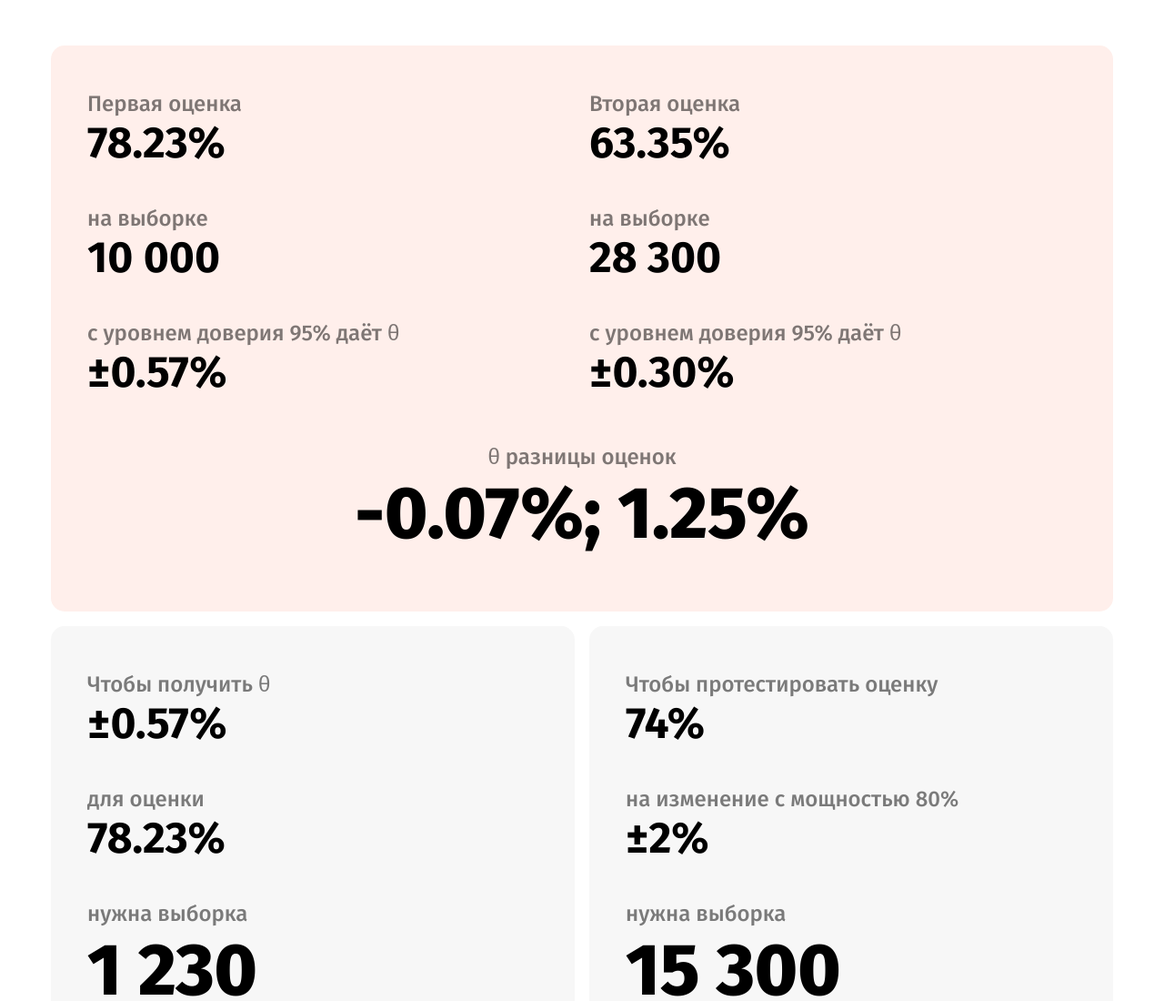
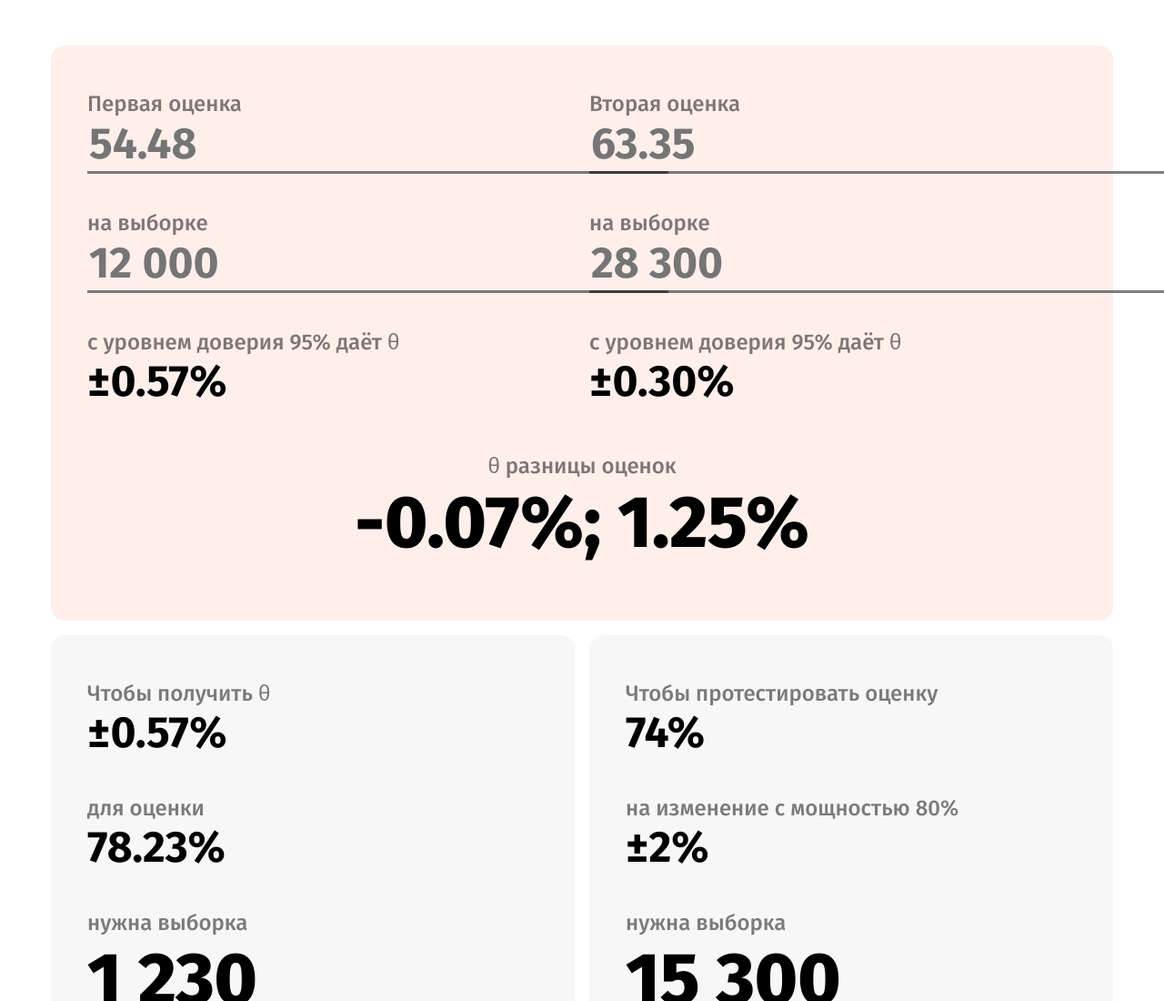
Before and after one commit to timchebunin/prodcalc, a website: page index.html in a window 1280 px wide. Shown: the top 1100 px of the page at 91% size. Drawn offline with nearby package versions, Linux system fonts and the light colour scheme.

Commit message:
Input fields validation and design

```diff
--- a/css/main.css
+++ b/css/main.css
@@ -34,3 +34,22 @@ body {
   margin: 0 0 16px 0;
   padding: 50px 40px 60px 40px;
 }
+input {
+  font-family: "Fira Sans", sans-serif;
+  font-weight: 700;
+  font-size: 3rem;
+  margin: 0 0 40px 0;
+
+  border: none;
+  border-bottom: solid 3px rgba(0, 0, 0, 0.5);
+  background-color: rgba(255, 255, 255, 0);
+}
+textarea:focus,
+input:focus {
+  outline: none;
+}
+input[type="number"]::-webkit-inner-spin-button,
+input[type="number"]::-webkit-outer-spin-button {
+  -webkit-appearance: none;
+  margin: 0;
+}
--- a/index.html
+++ b/index.html
@@ -46,11 +46,27 @@
   <link rel="stylesheet" href="https://unpkg.com/flexboxgrid2@7.1.0/flexboxgrid2.css">
   <link href="https://fonts.googleapis.com/css?family=Fira+Sans:400,500,600,700,800,900" rel="stylesheet">
 
+  <script src="https://ajax.googleapis.com/ajax/libs/jquery/3.3.1/jquery.min.js"></script>
+
+  <link rel="stylesheet" href="./node_modules/politespace/dist/politespace.css">
+  <link rel="stylesheet" href="./node_modules/politespace/dist/libs/libs.css">
+  <script src="./node_modules/politespace/dist/libs/libs.js"></script>
+  <script src="./node_modules/politespace/dist/politespace.js"></script>
+  <script src="./node_modules/politespace/dist/politespace-init.js"></script>
+  <script>
+    jQuery(function () {
+      jQuery(document).trigger("enhance");
+    });
+  </script>
+
+
+  <script src="./node_modules/autosize-input/index.js"></script>
+
+
 </head>
 
 
 <body>
-
 
   <main>
     <div class="container">
@@ -58,10 +74,11 @@
         <div class="row">
           <div class="col-xs-12 col-md-6">
             <p class="caption">Первая оценка</p>
-            <p class="input">78.23%</p>
+            <input type="number" id="T1" placeholder="54.48">
 
             <p class="caption">на выборке</p>
-            <p class="input">10 000</p>
+            <input type="number" id="N1" data-politespace data-politespace-grouplength="3" data-politespace-reverse data-politespace-delimiter=" "
+              data-politespace-decimal-mark="." placeholder="12 000">
 
             <p class="caption">с уровнем доверия 95% даёт θ</p>
             <p class="input">±0.57%</p>
@@ -69,10 +86,11 @@
           </div>
           <div class="col-xs-12 col-md-6">
             <p class="caption">Вторая оценка</p>
-            <p class="input">63.35%</p>
+            <input type="number" id="T2" placeholder="63.35">
 
             <p class="caption">на выборке</p>
-            <p class="input">28 300</p>
+            <input type="number" id="N2" data-politespace data-politespace-grouplength="3" data-politespace-reverse data-politespace-delimiter=" "
+              data-politespace-decimal-mark="." placeholder="28 300">
 
             <p class="caption">с уровнем доверия 95% даёт θ</p>
             <p class="input">±0.30%</p>
@@ -113,6 +131,11 @@
           </div>
         </div>
       </div>
+
+
+
+
+
     </div>
 
 
--- /dev/null
+++ b/package.json
@@ -0,0 +1,5 @@
+{
+  "dependencies": {
+    "politespace": "^1.0.2"
+  }
+}
```
Also changed, not shown: 3 other files.
